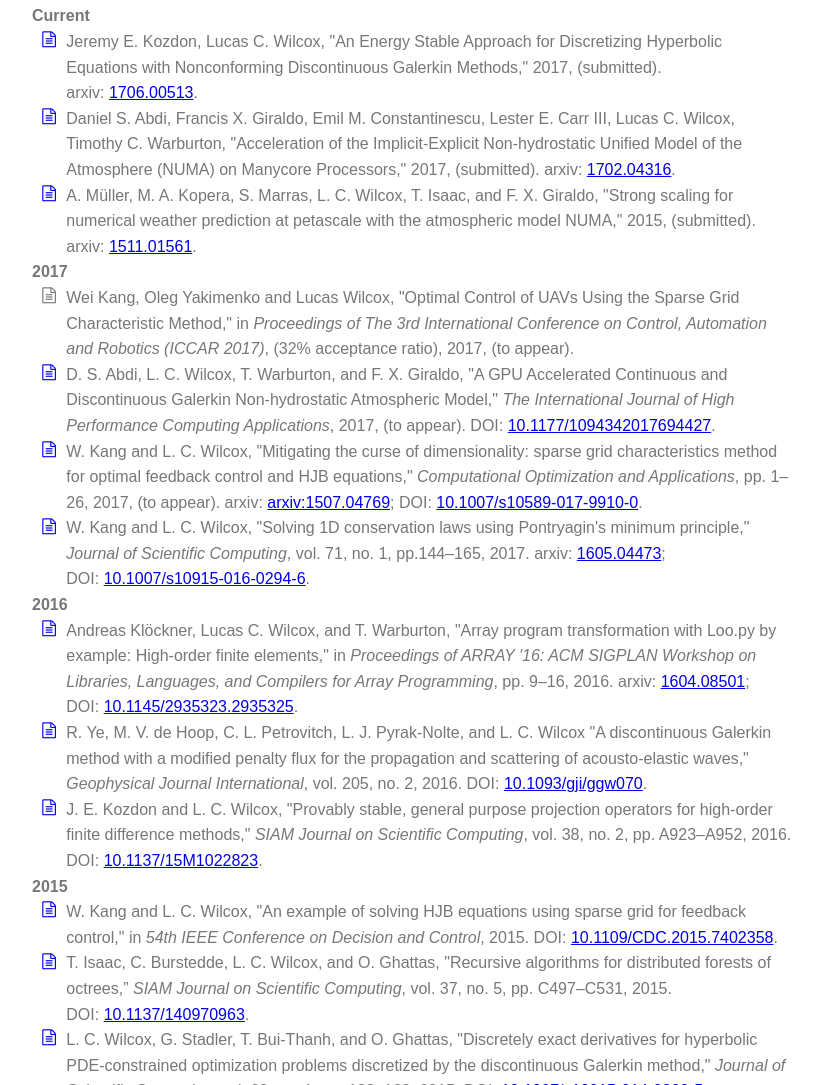
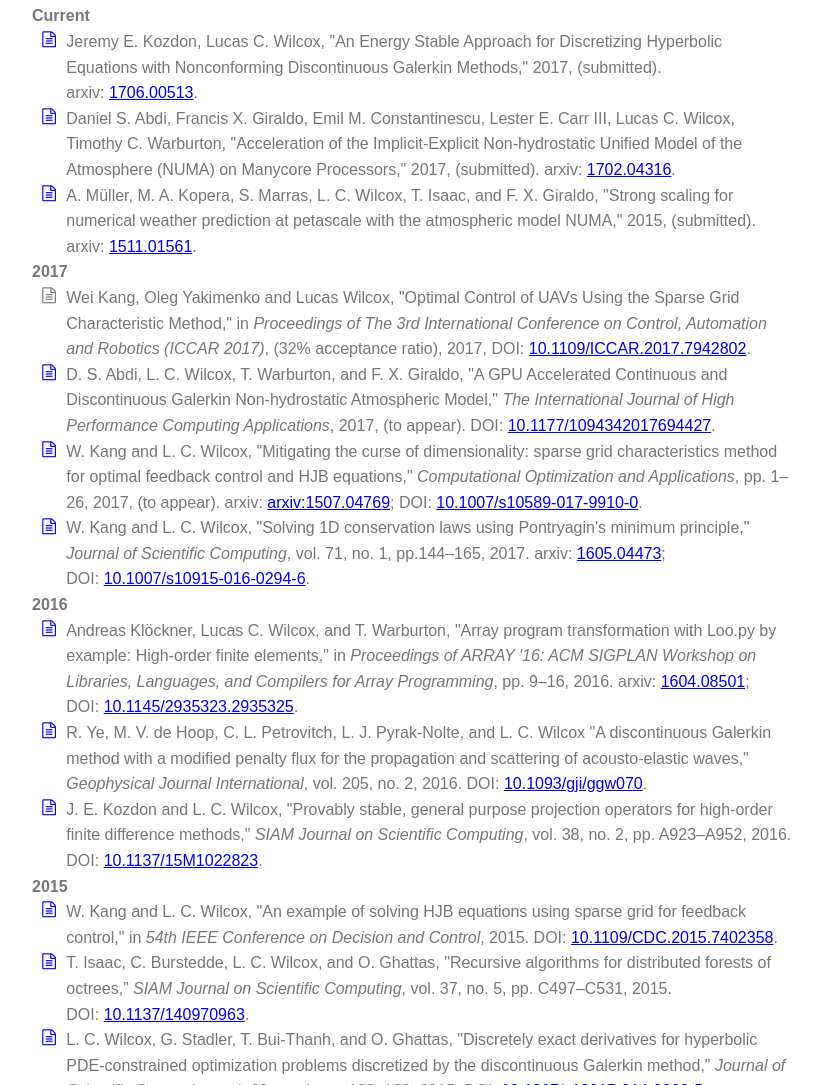
Before and after one commit to lcw/lcw.github.io, a plain HTML site: page index.html in a window 1280 px wide. Shown: the part 759-1844 px from the top of the page, without its empty margins (248-1069 px from the left). Drawn offline with Linux system fonts and the light colour scheme.

Commit message:
Add DOI number

```diff
--- a/index.html
+++ b/index.html
@@ -343,7 +343,7 @@ This is the parent `<div>` that contains the menu and the content area.
               Using the Sparse Grid Characteristic Method," in <em>Proceedings of
                 The 3rd International Conference on Control, Automation and
                 Robotics (ICCAR 2017)</em>, (32% acceptance ratio), 2017,
-              (to appear).
+              DOI:&nbsp;<a href="http://dx.doi.org/10.1109/ICCAR.2017.7942802">10.1109/ICCAR.2017.7942802</a>.
             </li>
 
             <li>
```
